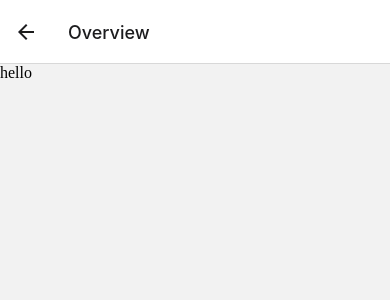
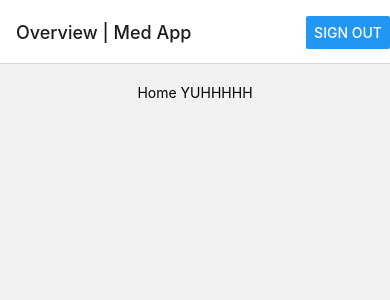
Before and after one commit to naga1090/myMedApp, a React Native app: screen /HomeScreen in a window 390 px wide. Shown: the top 300 px of the page. Built offline with nearby package versions, Linux system fonts and the light colour scheme; no server answers.

Commit message:
Home Screen done

```diff
--- a/App.js
+++ b/App.js
@@ -8,10 +8,10 @@ import Amplify from 'aws-amplify';
 import config from './src/aws-exports';
 
 // import screens
-import HomeScreen from './screens/HomeScreen.js';
-import LoginScreen from './screens/LoginScreen.js';
 import SignUpScreen from './screens/SignUpScreen.js';
 import ConfirmSignUpScreen from './screens/ConfirmSignUpScreen.js';
+import LoginScreen from './screens/LoginScreen.js';
+import HomeScreen from './screens/HomeScreen.js';
 
 // create the nagivation stack
 const Stack = createNativeStackNavigator();
@@ -20,10 +20,10 @@ function App() {
   return (
     <NavigationContainer>
       <Stack.Navigator>
-        <Stack.Screen name="SignUpScreen" component={SignUpScreen} options={{ title: 'Sign Up'}} />
-        <Stack.Screen name="ConfirmSignUpScreen" component={ConfirmSignUpScreen} options={{ title: 'Confirmation'}} />
-        <Stack.Screen name="LoginScreen" component={LoginScreen} options={{ title: 'Log In'}} />
-        <Stack.Screen name="HomeScreen" component={HomeScreen} options={{ title: 'Overview' }} />
+        <Stack.Screen name="HomeScreen" component={HomeScreen} options={{ title: 'Overview | Med App' }} />
+        <Stack.Screen name="SignUpScreen" component={SignUpScreen} options={{ title: 'Sign Up | Med App'}} />
+        <Stack.Screen name="ConfirmSignUpScreen" component={ConfirmSignUpScreen} options={{ title: 'Confirmation | Med App'}} />
+        <Stack.Screen name="LoginScreen" component={LoginScreen} options={{ title: 'Login | Med App'}} />
       </Stack.Navigator>
     </NavigationContainer>
   );
--- a/screens/HomeScreen.js
+++ b/screens/HomeScreen.js
@@ -1,12 +1,38 @@
 import * as React from 'react';
 import { StyleSheet, Button, View, SafeAreaView, Text, Alert, TouchableOpacity } from 'react-native';
-import { NavigationContainer } from '@react-navigation/native';
-import { createNativeStackNavigator } from '@react-navigation/native-stack';
 
-import AppButton from '../components/AppButton';
+import { Auth } from 'aws-amplify';
 
-export default function HomeScreen({ navigation }) {
+export default function Home({ updateAuthState, navigation }) {
+
+    async function signOut() {
+        try {
+            await Auth.signOut();
+            updateAuthState('loggedOut');
+        } catch (error) {
+            console.log('Error signing out: ', error);
+        }
+    }
+
+    const [count, setCount] = React.useState(0);
+    React.useLayoutEffect(() => {
+        navigation.setOptions({
+            headerRight: () => (
+                <Button onPress={signOut} title="Sign Out" />
+            ),
+        });
+    }, [navigation]);
+
     return (
-        <text>hello</text>
+        <View style={styles.container}>
+            <Text> Home YUHHHHH </Text>
+        </View>
     );
 }
+const styles = StyleSheet.create({
+    container: {
+        flex: 1,
+        alignItems: 'center',
+        marginTop: 20
+    }
+});
```
